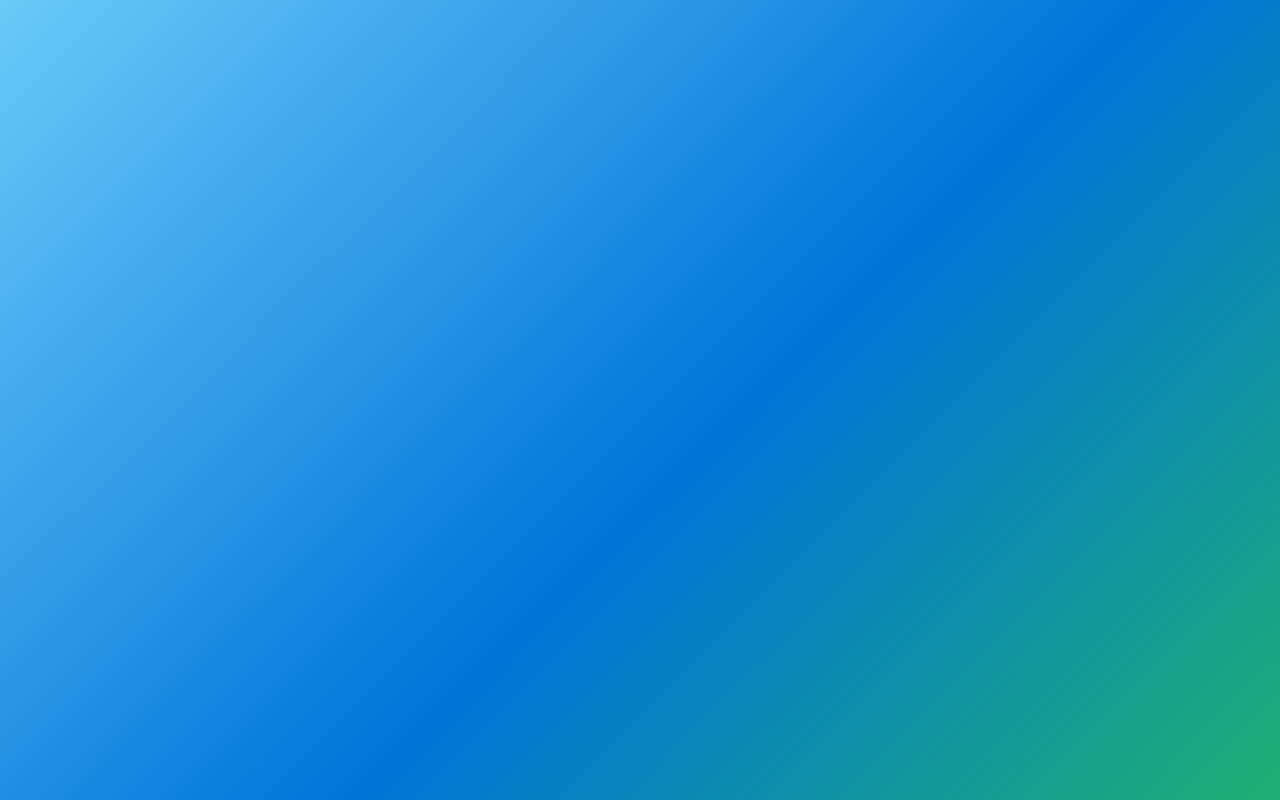
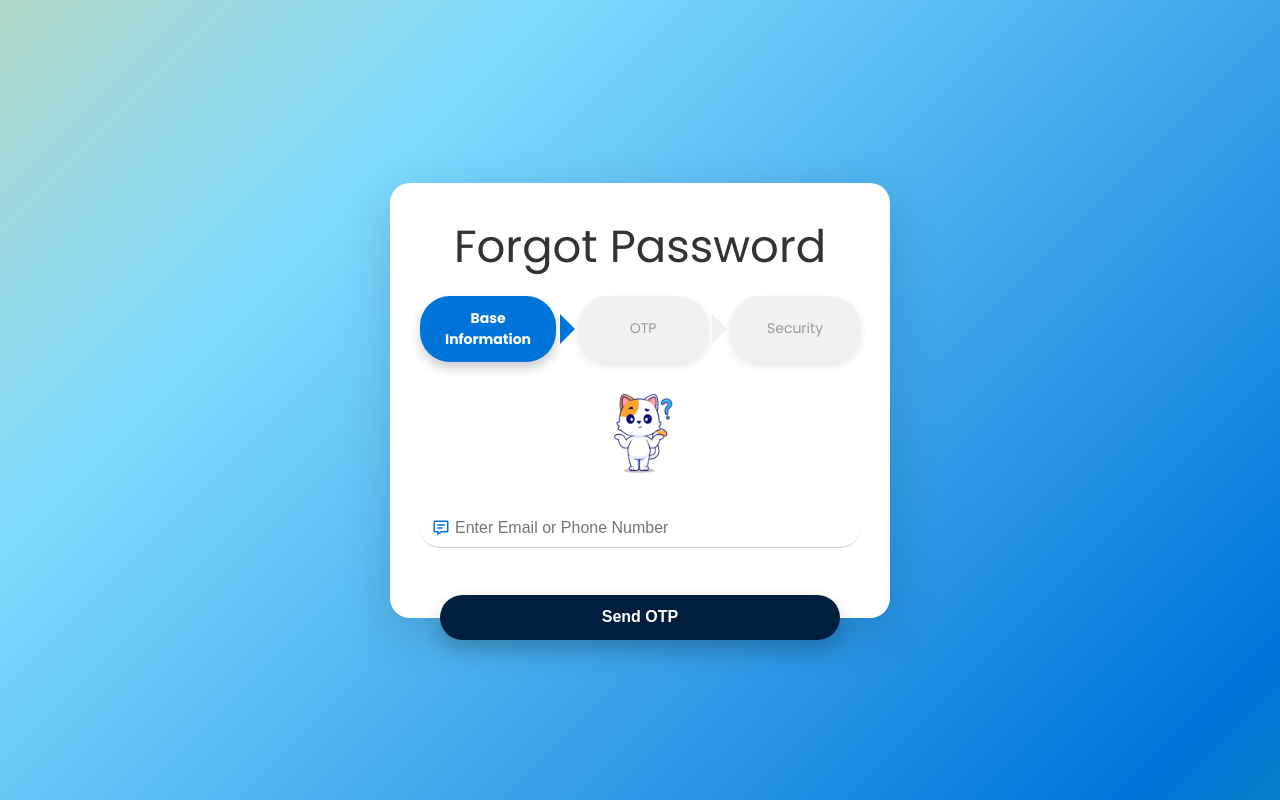
Before and after one commit to Pratyaksha-KYC/KYC_Application, a React (Create React App) app: page /forgotPassword in a window 1280 px wide. Before the commit this address had no page. Built offline with nearby package versions, Linux system fonts and the light colour scheme.

Commit message:
Forgot pasword page added

```diff
--- a/src/App.js
+++ b/src/App.js
@@ -3,6 +3,7 @@ import "./App.css";
 import Home from "./Components/Pages/Home/HomePage";
 import LoginForm from "./Components/Pages/Login/LoginForm";
 import SignupForm from "./Components/Pages/SignUp/SignupForm";
+import ForgotPasswordForm from "./Components/Pages/ForgotPassword/ForgotPasswordForm";
 
 function App() {
   return (
@@ -12,6 +13,7 @@ function App() {
           <Route index element={<Home />} />
           <Route path="/login" element={<LoginForm />} />
           <Route path="/signup" element={<SignupForm />} />
+          <Route path="/forgotPassword" element={<ForgotPasswordForm />} />
         </Routes>
       </BrowserRouter>
     </div>
--- /dev/null
+++ b/src/Components/Pages/ForgotPassword/ForgotPasswordForm.css
@@ -0,0 +1,5 @@
+.confused-image {
+  width: 100px;
+  height: auto;
+  margin-bottom: 20px;
+}
--- /dev/null
+++ b/src/Components/Pages/ForgotPassword/ForgotPasswordForm.jsx
@@ -0,0 +1,168 @@
+import React, { useState } from "react";
+import PhoneInput from "react-phone-input-2";
+import "react-phone-input-2/lib/style.css";
+import "./ForgotPasswordForm.css";
+import { MdEmail } from "react-icons/md";
+import { MdOutlinePhonelinkLock } from "react-icons/md";
+import { FaLock } from "react-icons/fa";
+import { BiMessageDetail } from "react-icons/bi";
+import ConfusedImage from "../../../Assets/confused.png"; // Adjust path as needed
+
+const ForgotPasswordForm = () => {
+  const [activeStep, setActiveStep] = useState(1);
+  const [contact, setContact] = useState("");
+  const [isPhone, setIsPhone] = useState(false);
+  const [isValid, setIsValid] = useState(true);
+
+  const handleContactChange = (value) => {
+    const isNumeric = /^\d+$/.test(value);
+    setIsPhone(isNumeric);
+    setContact(value);
+
+    if (isNumeric) {
+      setIsValid(validatePhoneNumber(value));
+    } else {
+      setIsValid(true);
+    }
+
+    if (value === "") {
+      setIsPhone(false);
+    }
+  };
+
+  const validatePhoneNumber = (phoneNumber) => {
+    const phoneNumberPattern = /^\d{12}$/;
+    return phoneNumberPattern.test(phoneNumber);
+  };
+
+  const renderFormContent = () => {
+    switch (activeStep) {
+      case 1:
+        return (
+          <div>
+            <div className="form-group">
+              <div className="form-group phone-input">
+                {isPhone ? (
+                  <PhoneInput
+                    country={"in"}
+                    value={contact}
+                    onChange={(value) => handleContactChange(value)}
+                    inputProps={{
+                      required: true,
+                    }}
+                  />
+                ) : (
+                  <div className="input-wrapper">
+                    <input
+                      type="text"
+                      value={contact}
+                      placeholder="Enter Email or Phone Number"
+                      onChange={(e) => handleContactChange(e.target.value)}
+                      required
+                    />
+                    {contact === "" ? (
+                      <BiMessageDetail className="username-icon" />
+                    ) : (
+                      <MdEmail className="username-icon" />
+                    )}
+                  </div>
+                )}
+                {!isValid && isPhone && (
+                  <p className="error-message">
+                    Please enter a valid 10-digit phone number!
+                  </p>
+                )}
+              </div>
+            </div>
+          </div>
+        );
+      case 2:
+        return (
+          <div>
+            <div className="form-group">
+              <input
+                type="text"
+                placeholder="OTP"
+                required
+                onChange={(e) => {
+                  const value = e.target.value;
+                  if (/^\d*$/.test(value)) {
+                    e.target.value = value;
+                  }
+                }}
+              />
+              <MdOutlinePhonelinkLock className="username-icon" />
+            </div>
+          </div>
+        );
+      case 3:
+        return (
+          <div>
+            <div className="form-group">
+              <input type="password" placeholder="Password" required />
+              <FaLock className="username-icon" />
+            </div>
+            <div className="form-group">
+              <input type="password" placeholder="Confirm Password" required />
+              <FaLock className="username-icon" />
+            </div>
+          </div>
+        );
+      default:
+        return null;
+    }
+  };
+
+  const handleSubmit = (e) => {
+    e.preventDefault();
+    console.log("Form submitted");
+  };
+
+  const getButtonText = () => {
+    if (activeStep === 1) return "Send OTP";
+    if (activeStep === 2) return "Submit OTP";
+    return "Save & Continue";
+  };
+
+  return (
+    <div className="wrapper-signup">
+      <h1 className="form-title">Forgot Password</h1>
+      <div className="breadcrumb-nav">
+        <div
+          className={`breadcrumb ${activeStep === 1 ? "active" : ""}`}
+          onClick={() => setActiveStep(1)}
+        >
+          Base Information
+        </div>
+        <div
+          className={`breadcrumb ${activeStep === 2 ? "active" : ""}`}
+          onClick={() => setActiveStep(2)}
+        >
+          OTP
+        </div>
+        <div
+          className={`breadcrumb ${activeStep === 3 ? "active" : ""}`}
+          onClick={() => setActiveStep(3)}
+        >
+          Security
+        </div>
+      </div>
+
+      {/* Conditionally render image based on activeStep */}
+      {activeStep !== 3 && (
+        <div className="image-container">
+          <img src={ConfusedImage} alt="Confused" className="confused-image" />
+        </div>
+      )}
+
+      <form className="registration-form" onSubmit={handleSubmit}>
+        {renderFormContent()}
+        <button type="submit" className="submit-btn">
+          {getButtonText()}
+        </button>
+      </form>
+    </div>
+  );
+};
+
+export default ForgotPasswordForm;
--- a/src/Components/Pages/Login/LoginForm.jsx
+++ b/src/Components/Pages/Login/LoginForm.jsx
@@ -1,6 +1,6 @@
 import React from "react";
-import './LoginForm.css';
-import { Link } from 'react-router-dom';
+import "./LoginForm.css";
+import { Link } from "react-router-dom";
 import { FaUser, FaLock } from "react-icons/fa";
 
 const LoginForm = () => {
@@ -19,15 +19,17 @@ const LoginForm = () => {
 
         <div className="remenber-forgot">
           <label>
-                        <input type="checkbox" />Remember me
+            <input type="checkbox" />
+            Remember me
           </label>
-                    <a href="#">Forgot Password?</a>
+          <Link to="/forgotPassword">Forgot Password?</Link>
         </div>
-
         <button type="submit">Login</button>
 
         <div className="register-link">
-                    <p>Don't have an account? <Link to="/signup">Register</Link></p>
+          <p>
+            Don't have an account? <Link to="/signup">Register</Link>
+          </p>
         </div>
       </form>
     </div>
--- a/src/Components/Pages/SignUp/SignupForm.jsx
+++ b/src/Components/Pages/SignUp/SignupForm.jsx
@@ -2,6 +2,8 @@ import React, { useState } from "react";
 import PhoneInput from "react-phone-input-2";
 import { FaEarthAsia } from "react-icons/fa6";
 import "react-phone-input-2/lib/style.css";
+import { MdEmail } from "react-icons/md";
+import "./SignupForm.css";
 import {
   FaUser,
   FaLock,
@@ -13,8 +15,6 @@ import {
   FaCalendarAlt,
   FaVenusMars,
 } from "react-icons/fa";
-import { MdEmail } from "react-icons/md";
-import "./SignupForm.css";
 
 const DateOfBirthField = () => {
   const [dob, setDob] = useState("");
```
Also changed, not shown: src/Assets/confused.png (added). Lines whose indentation alone changed are shown as unchanged.
